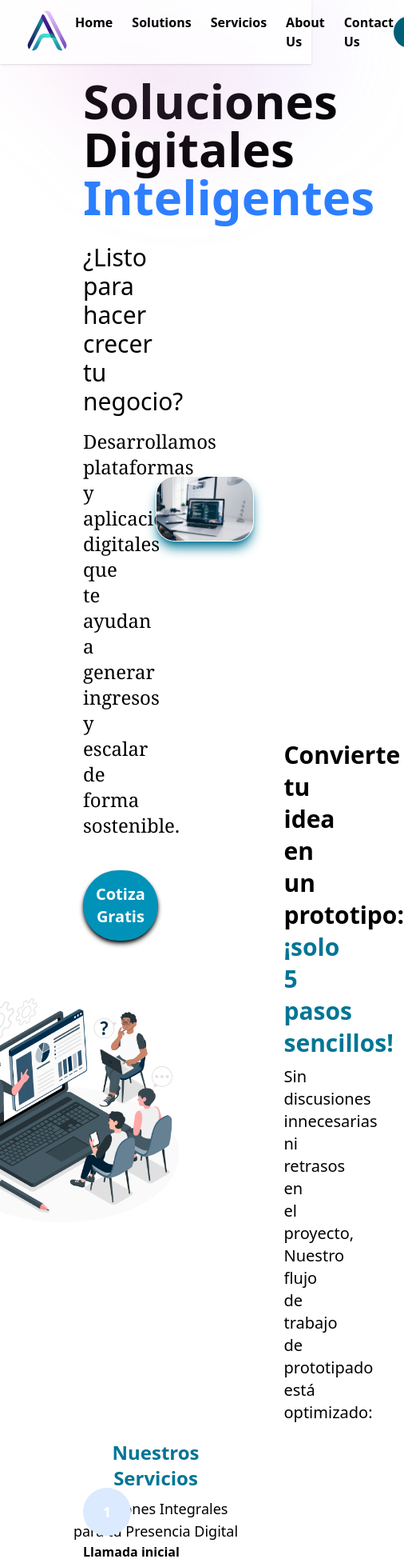
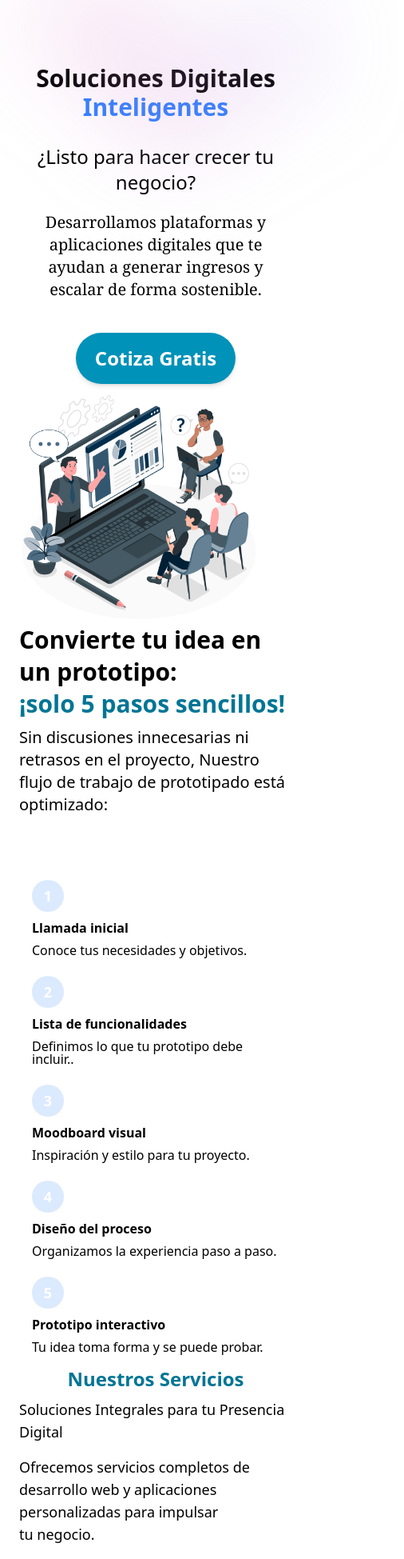
Before and after one commit to johnDev-90/aitera-tech, a Next.js app: page / in a window 390 px wide. Shown: the top 1949 px of the page at 80% size, 506 px wide, since content can reach past the window. Built offline with nearby package versions, Linux system fonts and the light colour scheme.

Commit message:
Style: Add responsiveness on main sections

```diff
--- a/src/app/components/Navbar.tsx
+++ b/src/app/components/Navbar.tsx
@@ -5,7 +5,7 @@ import ButtonCta1 from "./ui/ButtonCta1";
 const Navbar = () => {
   return (
     <nav className="w-full fixed top-0 left-0 bg-white/80 backdrop-blur-sm shadow-sm z-50">
-      <div className="max-w-7xl mx-auto flex items-center justify-between h-20 px-6 font-sans">
+      <div className=" hidden max-w-7xl mx-auto md:flex items-center justify-between h-20 px-6 font-sans">
         <Image
           src="/logo.png"
           alt="logo"
--- a/src/app/components/sections/Hero.tsx
+++ b/src/app/components/sections/Hero.tsx
@@ -5,18 +5,20 @@ import ButtonCta2 from "../ui/ButtonCta2";
 const Hero = () => {
   return (
     <section
-      className="w-full h-screen grid grid-cols-2 font-sans p-12"
+      className="w-full h-full mt-16 lg:grid grid-cols-2 font-sans lg:pt-16 lg:w-full lg:h-full lg:text-6xl flex flex-col justify-center lg:p-12"
       id="home"
     >
-      <div className="w-full h-full text-6xl flex flex-col justify-center p-8">
-        <h1 className="font-semibold pb-3">
+      <div className="w-full h-full text-3xl md:text-5xl lg:text-6xl md:flex md:flex-col md:justify-center md:p-8">
+        <h1 className="font-semibold pb-3 text-center md:text-left">
           Soluciones Digitales{" "}
           <span className="text-blue-500">Inteligentes</span>
         </h1>
 
         <div className="w-full pt-4">
-          <p className="text-3xl">¿Listo para hacer crecer tu negocio?</p>
-          <p className="text-2xl font-serif pt-4">
+          <p className="text-2xl text-center  md:text-3xl md:text-left">
+            ¿Listo para hacer crecer tu negocio?
+          </p>
+          <p className=" text-center text-xl mt-5   md:text-2xl md:text-left font-serif md:pt-4">
             Desarrollamos plataformas y aplicaciones digitales que te ayudan a
             generar ingresos y escalar de forma sostenible.
           </p>
@@ -25,14 +27,14 @@ const Hero = () => {
         <ButtonCta2 text={"Cotiza Gratis"} />
       </div>
 
-      <div className="w-full h-full flex justify-center items-center ">
+      <div className="hidden md:w-full md:h-full md:hidden md:justify-center md:items-center lg:flex ">
         <Image
           src="/heroBG2.jpg"
           alt="Device mockup"
           width={400}
           height={700}
           priority
-          className="bg-cover w-full rounded-3xl shadow-cyan-700 bg-white/10 backdrop-blur-md border border-white/20 shadow-lg"
+          className=" md:bg-cover w-full rounded-3xl shadow-cyan-700 bg-white/10 backdrop-blur-md border border-white/20 shadow-lg"
         />
       </div>
     </section>
--- a/src/app/components/sections/Services.tsx
+++ b/src/app/components/sections/Services.tsx
@@ -3,18 +3,23 @@ import { cardContent } from "../data/serviceCardData";
 
 const Services = () => {
   return (
-    <section id="services" className="w-full h-full pt-16 p-8">
-      <div className="text-center p-8 text-lg font-light">
-        <h2 className="text-cyan-700 font-semibold text-2xl">
+    <section
+      id="services"
+      className="pt-96 w-full h-full md:pt-80 lg:pt-16 lg:p-8"
+    >
+      <div className="md:p-8 text-lg font-light">
+        <h2 className="text-cyan-700 text-center font-semibold text-2xl md:text-3xl">
           Nuestros Servicios
         </h2>
-        <p className="pt-2">Soluciones Integrales para tu Presencia Digital</p>
-        <p className="pt-4">
+        <p className="pt-2 md:text-xl md:text-center">
+          Soluciones Integrales para tu Presencia Digital
+        </p>
+        <p className="pt-4 md:text-xl md:text-center">
           Ofrecemos servicios completos de desarrollo web y aplicaciones
           personalizadas para impulsar <br></br> tu negocio.
         </p>
       </div>
-      <div className="grid grid-cols-2 w-[80%] h-full gap-8 mx-auto">
+      <div className="flex flex-col gap-8 mt-8  lg:grid lg:grid-cols-2 lg:w-[80%] h-full lg:gap-8 lg:mx-auto">
         {cardContent &&
           cardContent.map((item, index) => (
             <ServicesCard key={index} item={item} />
--- a/src/app/components/sections/Solutions.tsx
+++ b/src/app/components/sections/Solutions.tsx
@@ -7,9 +7,9 @@ import { paraghrapText } from "../data/SolutionsData";
 
 const Solutions = () => {
   return (
-    <div className="w-full h-screen pt-16 ">
+    <div className="w-full h-screen lg:pt-16 ">
       <div
-        className="w-full flex justify-center gap-16 items-center"
+        className="w-full lg:flex lg:justify-center lg:gap-16 lg:items-center"
         id="solutions"
       >
         <Image
@@ -17,9 +17,9 @@ const Solutions = () => {
           alt="Device mockup"
           width={300}
           height={300}
-          className="pt-16"
+          className=" lg:pt-16"
         />
-        <div className="w-[50%] h-full pr-16 text-justify pl-16 font-light">
+        <div className="w-full lg:w-[50%] h-full lg:pr-16 lg:text-justify lg:pl-16 font-light">
           <h2 className="leading-10 font-semibold text-3xl">
             Convierte tu idea en un prototipo:
           </h2>
--- a/src/app/components/ui/ButtonCta2.tsx
+++ b/src/app/components/ui/ButtonCta2.tsx
@@ -3,8 +3,8 @@ import { ButtonProps_Type } from "@/app/types/types";
 
 const ButtonCta2 = ({ text }: ButtonProps_Type) => {
   return (
-    <div className="flex gap-2 w-full pt-10">
-      <button className="text-xl w-50   bg-cyan-600 p-4 rounded-full text-white font-bold shadow-md shadow-black hover:bg-cyan-500 transition-all cursor-pointer">
+    <div className="pt-10 flex justify-center md:flex md:justify-start gap-2 md:w-full md:pt-10">
+      <button className="w-50 text-2xl md:text-xl  bg-cyan-600 p-4 rounded-full text-white font-bold shadow-md md:shadow-black md:hover:bg-cyan-500 md:transition-all md:cursor-pointer">
         {text}
       </button>
     </div>
--- a/src/app/components/ui/Footer.tsx
+++ b/src/app/components/ui/Footer.tsx
@@ -4,7 +4,7 @@ import IconesFooter from "./IconesFooter";
 
 const Footer = () => {
   return (
-    <footer className="w-full p-8 flex flex-col justify-center gap-8 h-80 bg-gray-100  ">
+    <footer className="w-full grid grid-cols-2 md:p-8 md:flex md:flex-col md:justify-center md:gap-8 h-80 bg-gray-100  ">
       <div className="w-full flex justify-center gap-16">
         <Link
           className="hover:text-cyan-700 font-semibold transition-all"
--- a/src/app/components/ui/TimeLine.tsx
+++ b/src/app/components/ui/TimeLine.tsx
@@ -7,22 +7,22 @@ type PropsType = {
 
 const TimeLine = ({ paraghrapText }: PropsType) => {
   return (
-    <div className="p-4 flex justify-center w-full items-center">
-      <ol className="items-center w-full p-16  sm:flex">
+    <div className="w-full p-4 flex justify-center items-center  lg:flex">
+      <ol className="mt-16 w-full lg:mt-0 lg:items-center lg:w-full lg:p-16  lg:flex">
         {paraghrapText &&
           paraghrapText.map((p, index) => (
-            <li key={index} className="relative mb-6 sm:mb-0">
+            <li key={index} className="relative mb-6 sm:mb-8">
               <div className="flex items-center">
-                <div className="z-10 flex items-center justify-center  p-2 w-15 h-15 bg-blue-100 rounded-full ring-0 ring-white dark:bg-cyan-700  sm:ring-8  shrink-0">
+                <div className="z-10 flex items-center justify-center w-10 h-10   p-2 md:w-15 md:h-15 bg-blue-100 rounded-full ring-0 ring-white dark:bg-blue-400  sm:ring-8  shrink-0">
                   <span className="text-white font-bold text-lg">
                     {index + 1}
                   </span>
                 </div>
-                <div className="hidden sm:flex w-full bg-gray-200 h-0.5 dark:bg-gray-700"></div>
+                <div className=" sm:flex  lg:flex lg:w-full bg-gray-200 h-0.5 dark:bg-gray-700"></div>
               </div>
-              <div className="pt-2">
+              <div className="pt-2 w-full md:w-full">
                 <h3 className="text-base font-semibold">{p.title}</h3>
-                <p className="font-light text-lg leading-none pt-2">
+                <p className="font-light lg:text-lg leading-none pt-2">
                   {p.textContent}
                 </p>
               </div>
```
